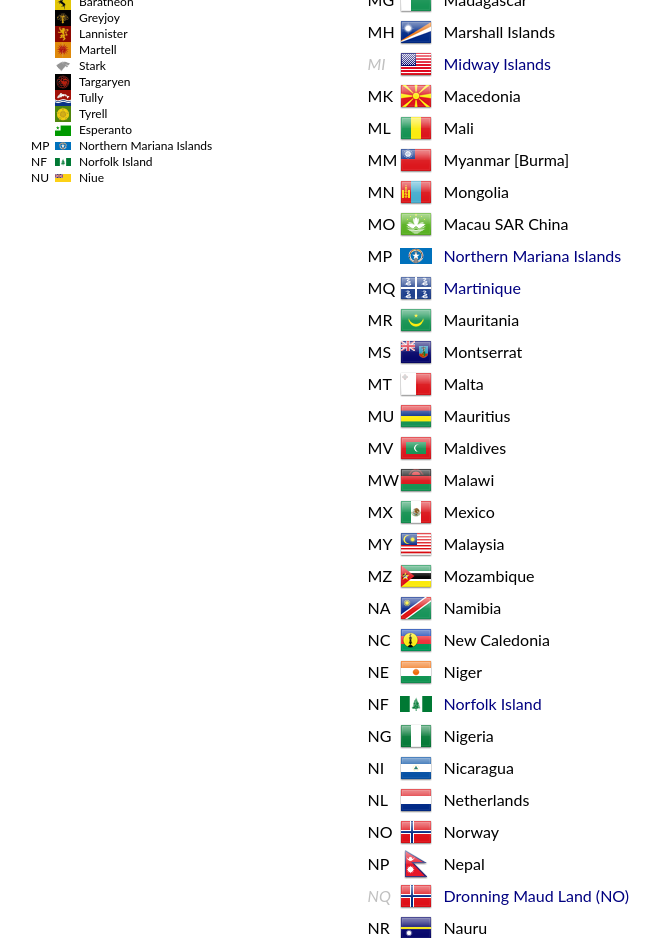
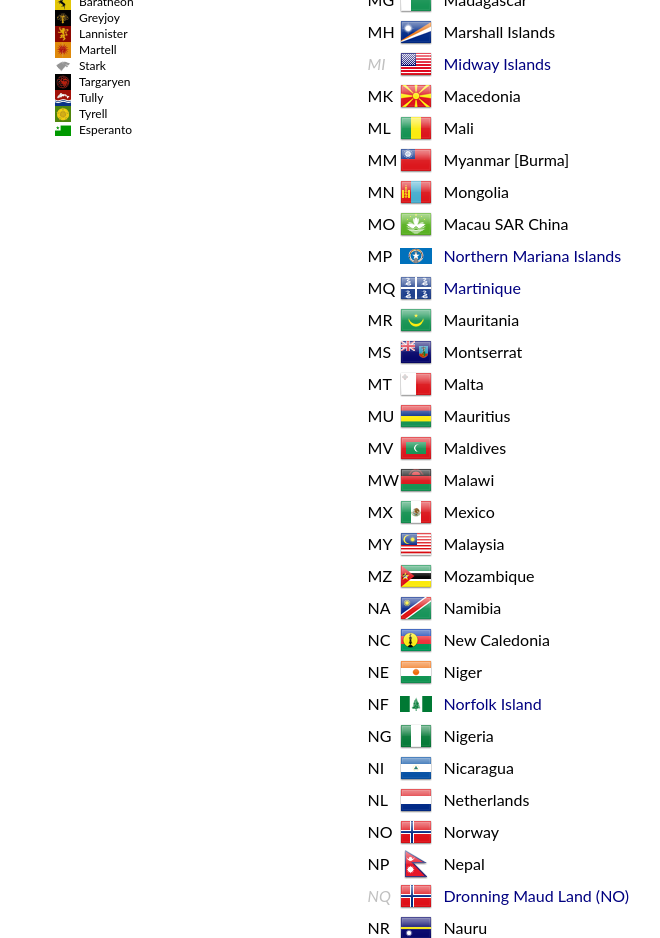
Before and after one commit to lafeber/world-flags-sprite, a plain HTML site: page index.html in a window 1280 px wide. Shown: the part 4840-5778 px from the top of the page, without its empty margins (17-677 px from the left). Drawn offline with Linux system fonts and the light colour scheme.

Commit message:
remove duplicate entries in index.html

```diff
--- a/index.html
+++ b/index.html
@@ -335,9 +335,6 @@
 <abbr>  </abbr><li class="flag _GoT_Tyrell">Tyrell</li><br/>
 
 <abbr>  </abbr><li class="flag _Esperanto">Esperanto</li><br/>
-<abbr>MP</abbr><li class="flag mp">Northern Mariana Islands</li><br/>
-<abbr>NF</abbr><li class="flag nf">Norfolk Island</li><br/>
-<abbr>NU</abbr><li class="flag nu">Niue</li><br/>
 <!-- DO NOT REMOVE THIS LINE - AUTOMATIC INSERTION MARK -->
 
 </ul>
@@ -656,9 +653,6 @@
 <abbr>  </abbr><li class="flag _GoT_Tyrell">Tyrell</li><br/>
 
 <abbr>  </abbr><li class="flag _Esperanto">Esperanto</li><br/>
-<abbr>MP</abbr><li class="flag mp">Northern Mariana Islands</li><br/>
-<abbr>NF</abbr><li class="flag nf">Norfolk Island</li><br/>
-<abbr>NU</abbr><li class="flag nu">Niue</li><br/>
 <!-- DO NOT REMOVE THIS LINE - AUTOMATIC INSERTION MARK -->
 
 </ul>
```
